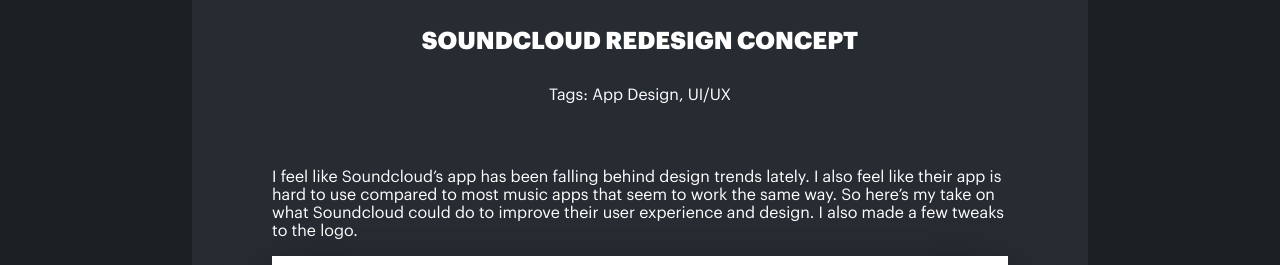
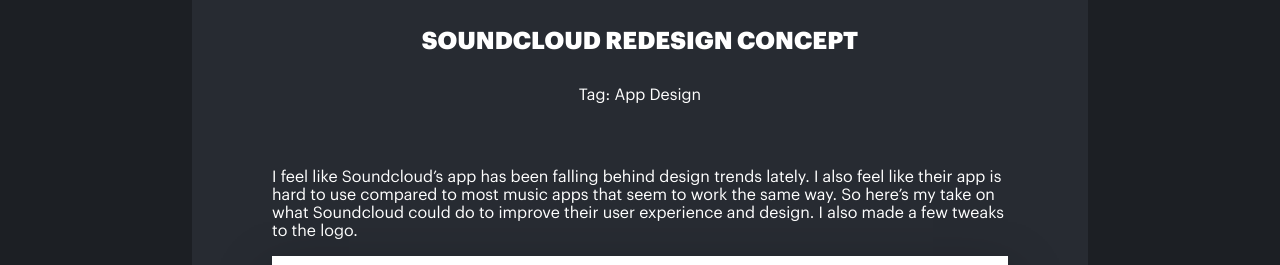
Before and after one commit to joshwcorbett/joshwcorbett.github.io, a Jekyll site: the page built from _projects/soundcloud-app.md, in a window 1280 px wide and 1358 px high. Shown: the part 352-617 px from the top of the window. Built offline with Jekyll 4.4.1, drawn with Linux system fonts in a browser that asks for light colours.

Commit message:
Update from Forestry.io Josh Corbett updated _projects/soundcloud-app.md

```diff
--- a/_projects/soundcloud-app.md
+++ b/_projects/soundcloud-app.md
@@ -1,9 +1,10 @@
 ---
 title: Soundcloud Redesign Concept
-image: 'soundcloud.png'
-tags: ['App Design', 'UI/UX']
+image: soundcloud.png
+tags:
+- App Design
+
 ---
-
 I feel like Soundcloud's app has been falling behind design trends lately.
 I also feel like their app is hard to use compared to most music apps that seem to work the same way. So here's my take on what Soundcloud could do to improve their user experience and design.
 I also made a few tweaks to the logo.
```
